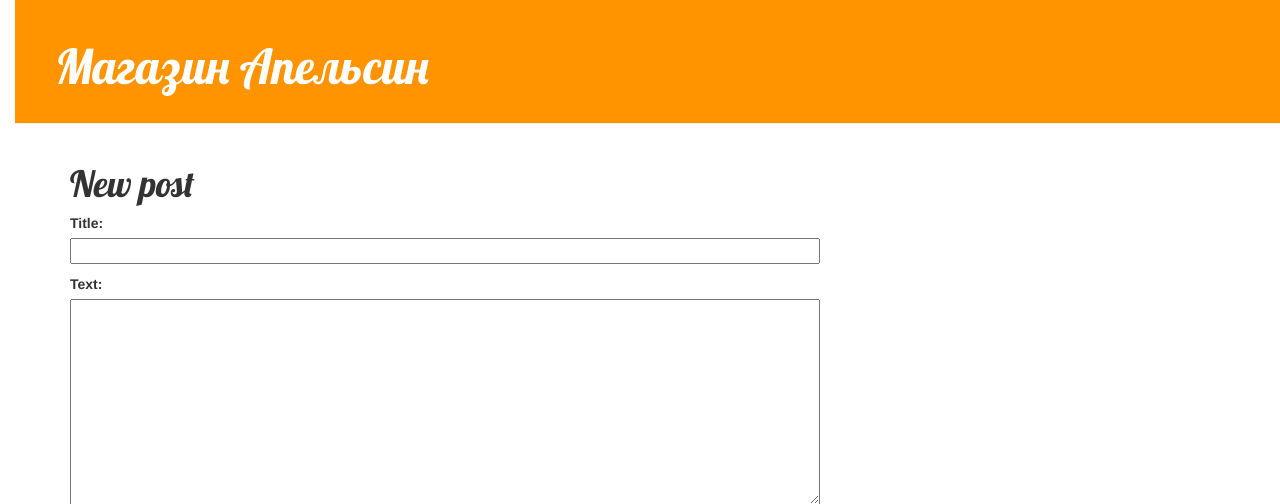
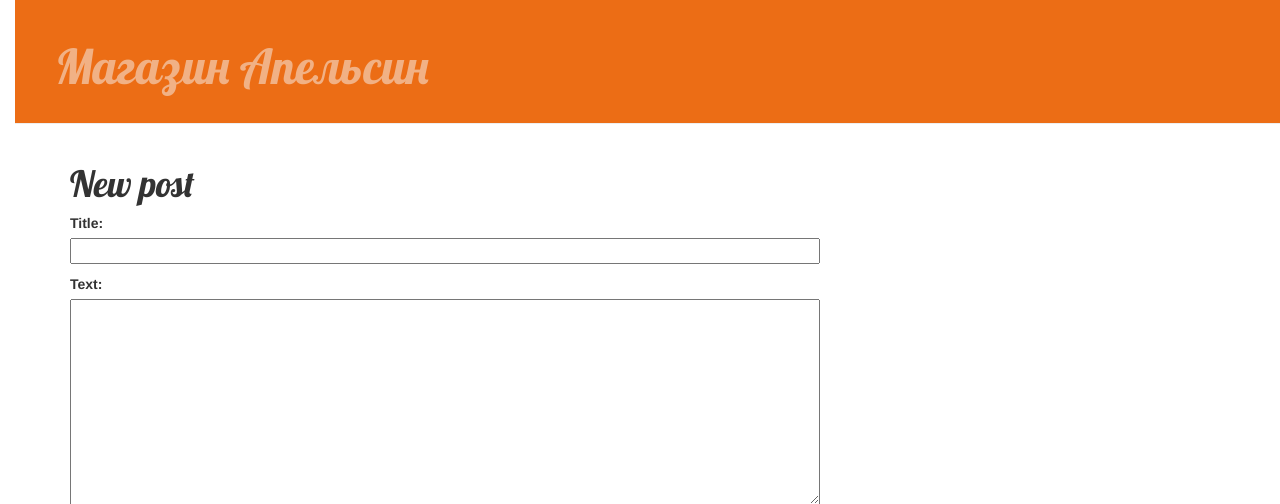
Before and after one commit to nketova/my-first-blog, a Django app: page /post/new/ in a window 1280 px wide. Shown: the top 504 px of the page. Run offline with Django 3.2, Linux system fonts and the light colour scheme; some libraries are stand-ins or nearby versions.

Commit message:
Added view and template for detailed blog post as well as CSS for the site.

```diff
--- a/blog/static/css/blog.css
+++ b/blog/static/css/blog.css
@@ -1,18 +1,18 @@
 h1 a {
-    color: #e78915;
+    color: #e26712;
     font-family: 'Lobster';
 }
 body {
     padding-left: 15px;
 }
 .page-header {
-    background-color: #ff9400;
+    background-color: #ec6d15;
     margin-top: 0;
     padding: 20px 20px 20px 40px;
 }
 
 .page-header h1, .page-header h1 a, .page-header h1 a:visited, .page-header h1 a:active {
-    color: #ffffff;
+    color: #f1b185;
     font-size: 36pt;
     text-decoration: none;
 }
@@ -26,7 +26,7 @@ h1, h2, h3, h4 {
 }
 
 .date {
-    color: #828282;
+    color: #595655;
 }
 
 .save {
@@ -49,5 +49,5 @@ h1, h2, h3, h4 {
 }
 
 .post h1 a, .post h1 a:visited {
-    color: #000000;
+    color: #ff6800;
 }
```
